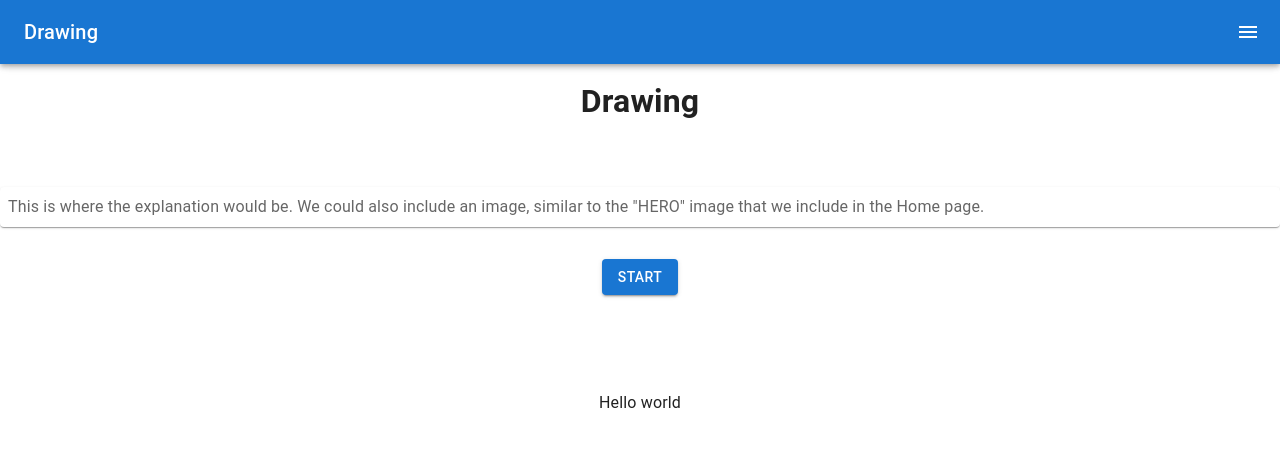
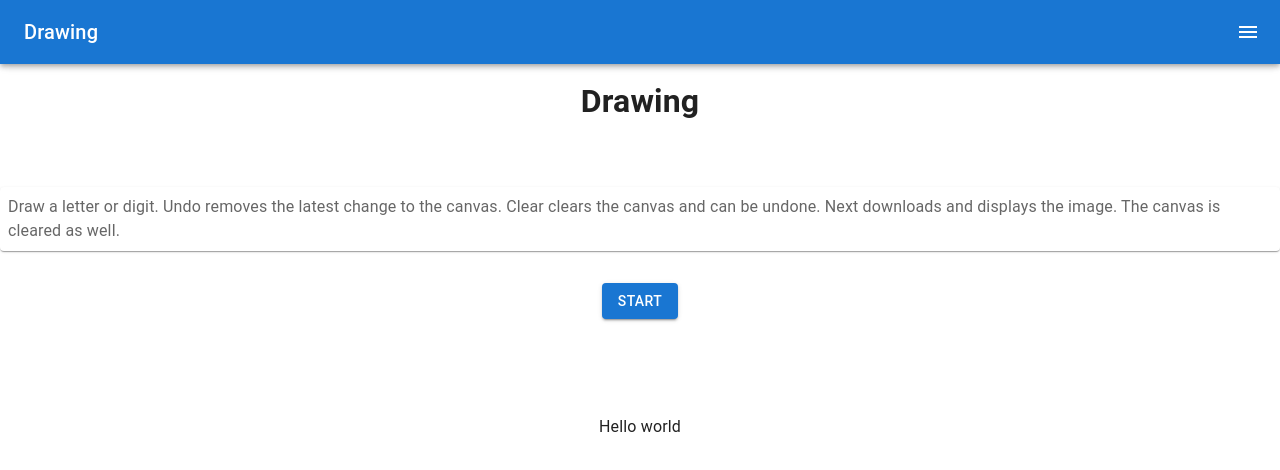
Before and after one commit to limesoda314/CS180-Project, a React (Create React App) app in the folder client/: page /draw in a window 1280 px wide. Shown: the top 470 px of the page. Built offline with nearby package versions, Linux system fonts and the light colour scheme.

Commit message:
User can now download their images. Might remove this feature later.

```diff
--- a/client/src/components/pages/Drawing.js
+++ b/client/src/components/pages/Drawing.js
@@ -8,16 +8,24 @@ import Button from "@mui/material/Button";
 
 import { useRef } from 'react';
 import CanvasDraw from "react-canvas-draw";
-import { Typography } from "@mui/material";
+import { Link, Typography } from "@mui/material";
 
 function Drawing() {
   const [show, toggleShow] = React.useState(true); // used in ToggleButton
   const canvasRef = useRef(null);
   const [drawing, setDrawing] = React.useState();
 
+
   const ExportDrawing = () => {
-    const base64 = canvasRef.current.canvasContainer.childNodes[1].toDataURL();
+
+    var base64 = canvasRef.current.canvasContainer.childNodes[1].toDataURL("image/png");
     setDrawing(base64);
+    base64 = base64.replace("image/png", "image/octet-stream");
+    //window.location.href=base64;
+    var link = document.getElementById('download_image');
+    link.setAttribute('download', 'untitled.png');
+    link.setAttribute('href', base64);
+    link.click();
   };
 
   const ToggleButton = () => {
@@ -55,7 +63,10 @@ function Drawing() {
               <Button variant="contained"
               onClick={ExportDrawing}
               >Next</Button>
-              <img src={drawing} alt="exported drawing" />
+              <Box>
+              <a id = "download_image"> <img src={drawing}/> </a>
+              </Box>
+
             </Box>
             : <Box></Box>}
           </Grid>
@@ -79,9 +90,7 @@ function Drawing() {
         </Grid>
         <Grid item xs={16}>
           <TextBox>
-            This is where the explanation would be. We could
-            also include an image, similar to the "HERO" image
-            that we include in the Home page.
+            Draw a letter or digit. Undo removes the latest change to the canvas. Clear clears the canvas and can be undone. Next downloads and displays the image. The canvas is cleared as well.
           </TextBox>
         </Grid>
         {/* <Grid item xs={16}>
```
